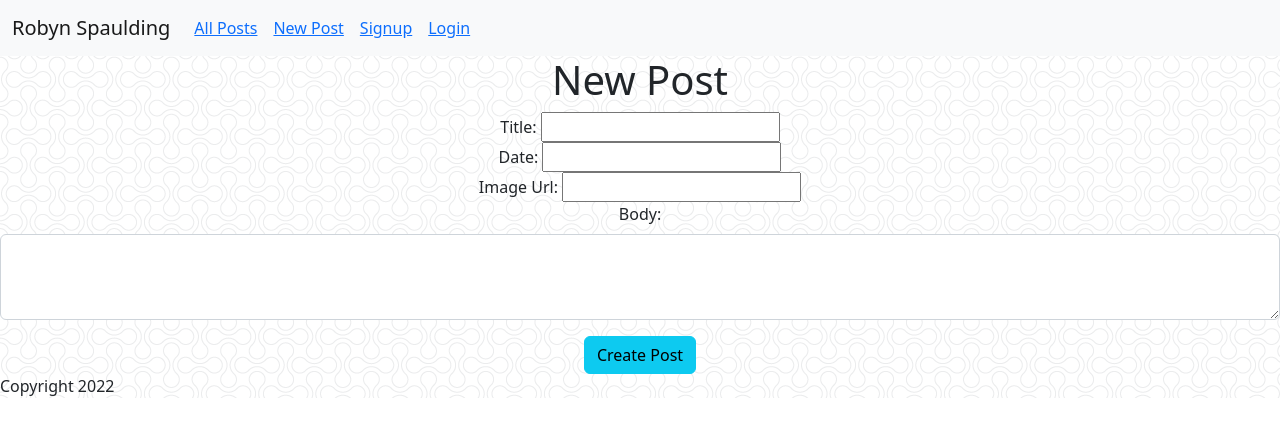
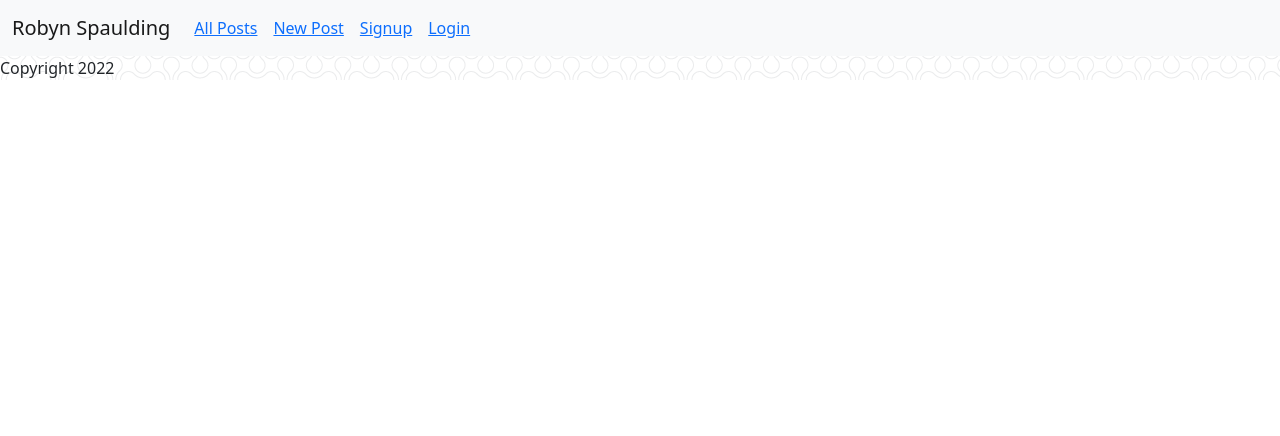
Before and after one commit to robynspaulding/personal-blog-frontend, a React (Vite) app: page /posts/new in a window 1280 px wide. Shown: the top 436 px of the page. Built offline with nearby package versions, Linux system fonts and the light colour scheme.

Commit message:
adds conditional so that only logged in users can create a new post, update and delete posts

```diff
--- a/src/PostsNew.jsx
+++ b/src/PostsNew.jsx
@@ -18,6 +18,11 @@ export function PostsNew() {
   };
   return (
     <div className="card-new" id="post-new">
+      {localStorage.jwt === undefined ? (
+        <></>
+      ) : (
+        <>
+          <></>
           <h1>New Post</h1>
           <form onSubmit={handleSubmit}>
             <div className="card-body" class="form-group">
@@ -40,6 +45,8 @@ export function PostsNew() {
               Create Post
             </button>
           </form>
+        </>
+      )}
     </div>
   );
 }
--- a/src/PostsShow.jsx
+++ b/src/PostsShow.jsx
@@ -17,7 +17,10 @@ export function PostsShow(props) {
       <h3> {props.post.title}</h3>
       <p>{props.post.date}</p>
       <p>{props.post.body}</p>
-
+      {localStorage.jwt === undefined ? (
+        <></>
+      ) : (
+        <>
           <div>
             <button className="btn btn-info" onClick={handleClick}>
               Delete Post
@@ -52,6 +55,8 @@ export function PostsShow(props) {
               Update Post
             </button>
           </form>
+        </>
+      )}
     </div>
   );
 }
```
Also changed, not shown: src/Home.jsx (line endings or trailing spaces), src/PostsIndex.jsx (line endings or trailing spaces). Lines whose indentation alone changed are shown as unchanged.
